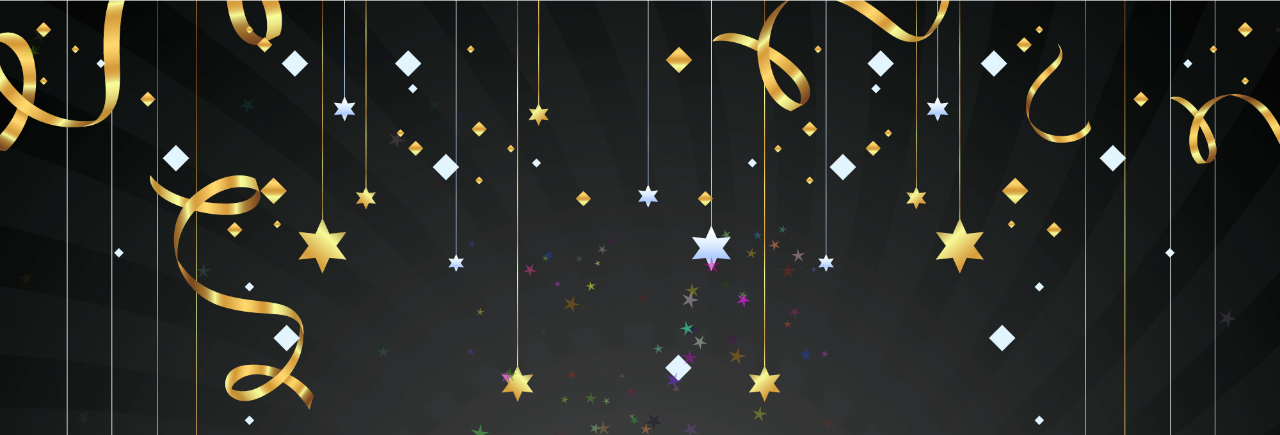
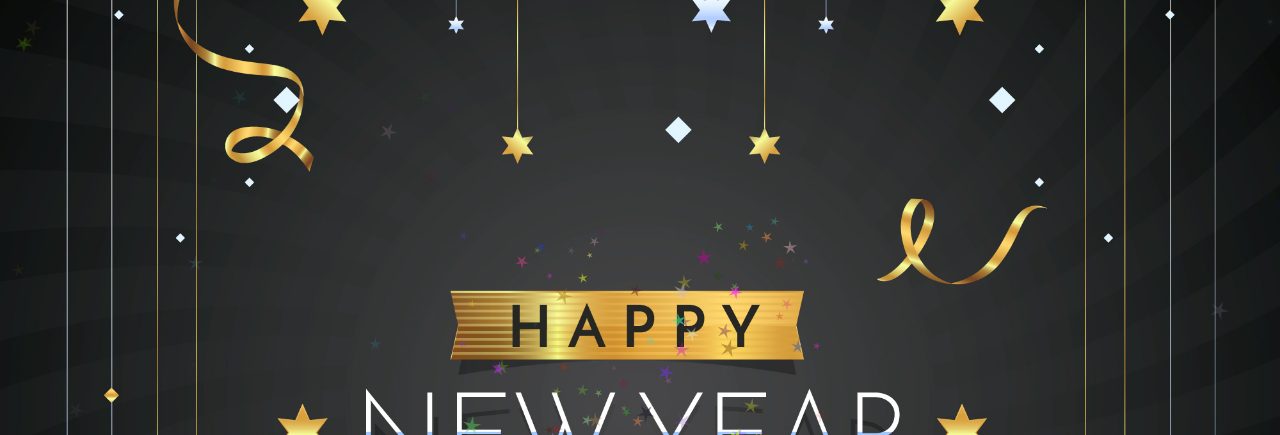
Before and after one commit to azhar-arefin/Happy_new_year_2024, a plain HTML site: page index.html in a window 1280 px wide. Shown: the top 435 px of the page. Drawn offline with nearby package versions, Linux system fonts and the light colour scheme.

Commit message:
Update style.css

```diff
--- a/style.css
+++ b/style.css
@@ -2,7 +2,7 @@ body {
  background-image: url('534564.jpg');
   background-size: cover;
   background-repeat: no-repeat;
-  background-position: center:
+  background-position: center;
   margin: 0;
   overflow: hidden;
 }
```
